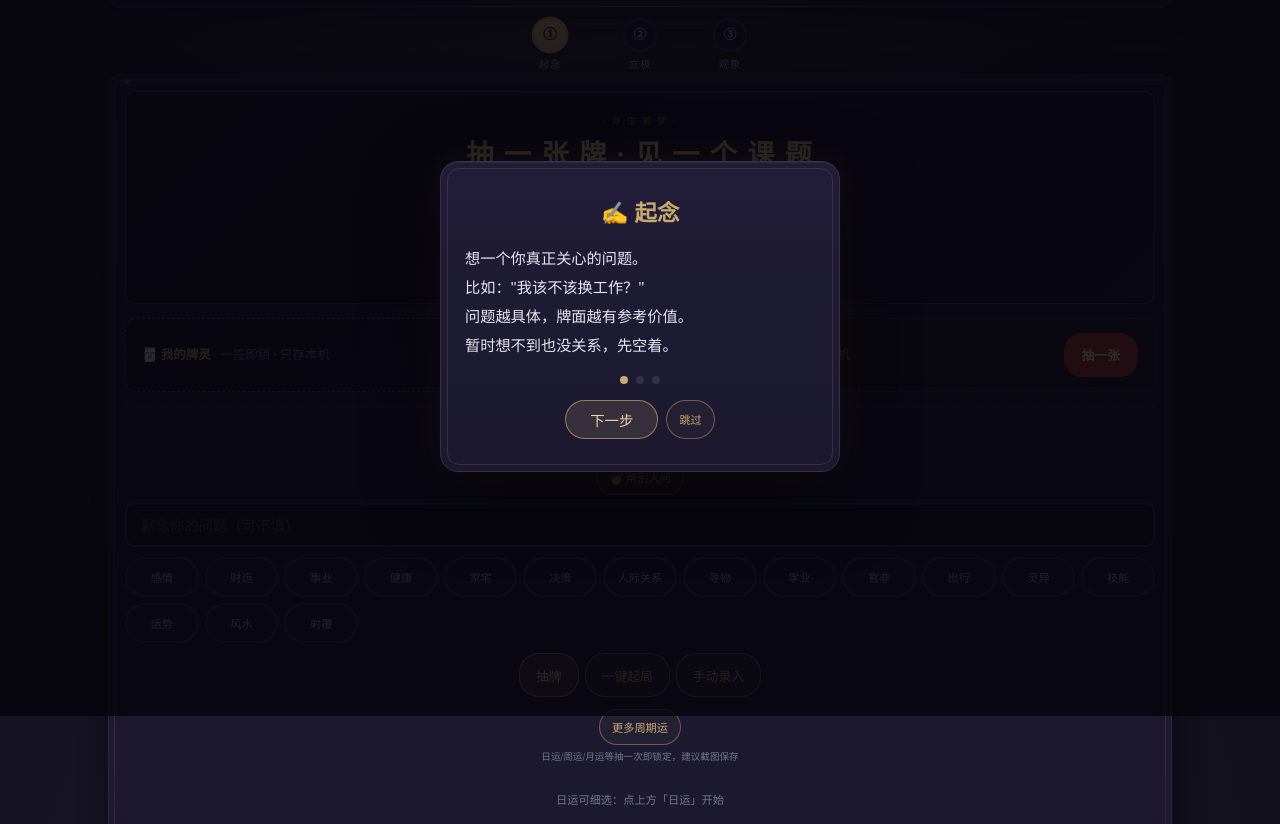
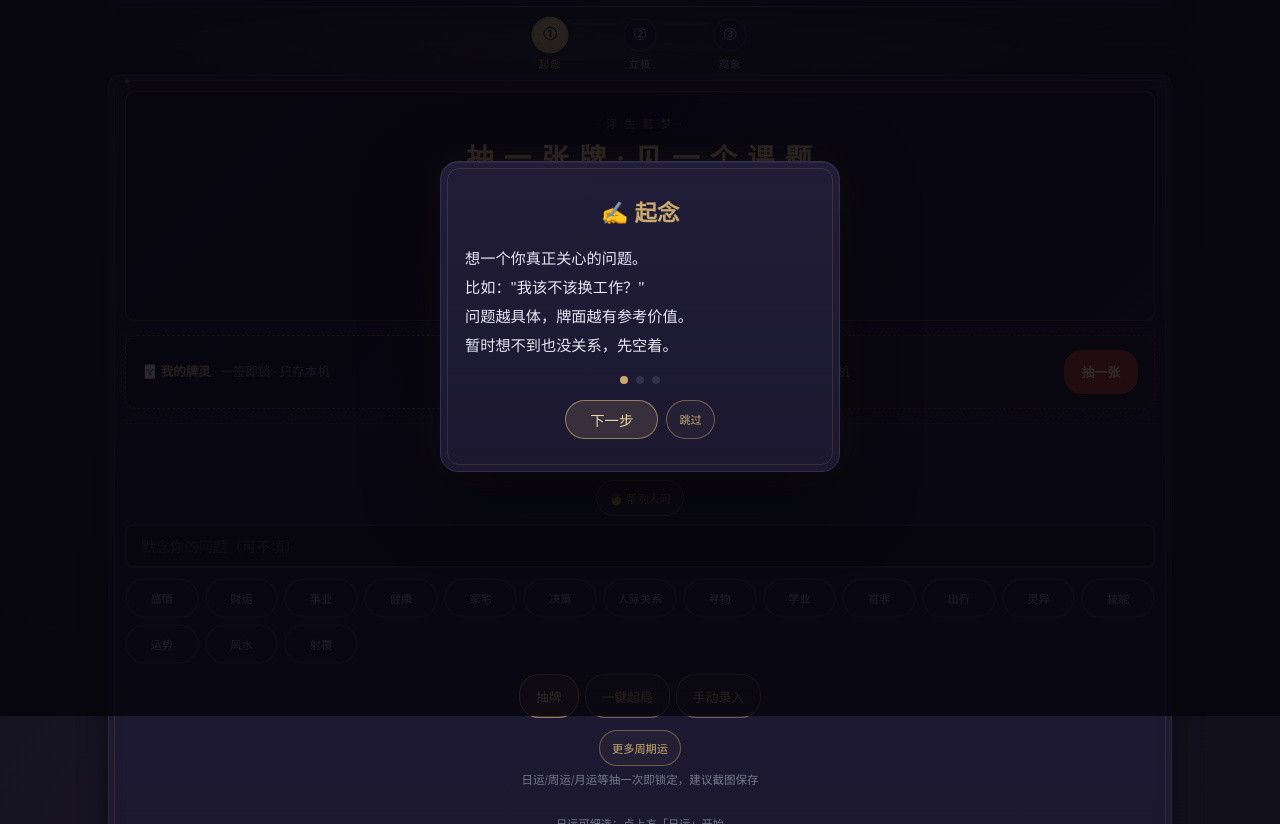
Before and after one commit to y22t19053/FuShengPai, a website built with Vite: page index.html in a window 1280 px wide. Shown: the part 84-908 px from the top of the page. Built offline with nearby package versions, Linux system fonts and the light colour scheme.

Commit message:
feat: PC端首页hero与工具区说明文字放大(类名覆盖内联小字号)

```diff
--- a/src/ui/ui-render.js
+++ b/src/ui/ui-render.js
@@ -195,10 +195,10 @@ export function renderStep1() {
       box-shadow: 0 2px 12px rgba(0,0,0,0.35);
       color: #c8c8d8;
     ">
-      <div style="font-size: 0.55rem; color: #8b6f47; letter-spacing: 2px; margin-bottom: 2px;">· 浮 生 若 梦 ·</div>
+      <div class="hero-eyebrow" style="font-size: 0.55rem; color: #8b6f47; letter-spacing: 2px; margin-bottom: 2px;">· 浮 生 若 梦 ·</div>
       <div class="hero-gold-title" style="font-size: 1.1rem; font-weight: 600; letter-spacing: 0.06em; margin: 0;">抽 一 张 牌 · 见 一 个 课 题</div>
       <div style="width: 28px; height: 1px; background: #8b6f47; margin: 6px auto;"></div>
-      <div style="font-size: 0.7rem; color: #77778a; margin-bottom: 8px;">牌灵与日运 · 各守一签，只存本机</div>
+      <div class="hero-sub" style="font-size: 0.7rem; color: #77778a; margin-bottom: 8px;">牌灵与日运 · 各守一签，只存本机</div>
       <div style="display: flex; gap: 8px; justify-content: center; flex-wrap: wrap;">
         <button id="paigeBtn" style="
           background: rgba(201,169,110,0.10);
@@ -222,7 +222,7 @@ export function renderStep1() {
           cursor: pointer;
         ">☯ 日运</button>
       </div>
-      <div style="margin-top: 6px; font-size: 0.5rem; color: #77778a; opacity: 0.7;">牌灵需 3 次观象方可重抽 · 日运细选各类别独立锁定</div>
+      <div class="hero-note" style="margin-top: 6px; font-size: 0.5rem; color: #77778a; opacity: 0.7;">牌灵需 3 次观象方可重抽 · 日运细选各类别独立锁定</div>
     </div>
 
     <!-- 🃏 牌灵 + 🌤 今日日运（已抽则直接可见，无需点击；未抽给轻引导） -->
@@ -230,7 +230,7 @@ export function renderStep1() {
 
     <!-- ⚙️ 深度工具区 -->
     <div id="toolSection" style="border-top: 1px dashed #323242; padding-top: 20px;">
-      <div style="font-size: 0.75rem; color: #8b6f47; text-align: center; margin-bottom: 12px;">🪷 深 度 占 卜 台</div>
+      <div class="tool-title" style="font-size: 0.75rem; color: #8b6f47; text-align: center; margin-bottom: 12px;">🪷 深 度 占 卜 台</div>
       <div style="display:flex;justify-content:center;gap:6px;margin-bottom:8px;">
         <button data-action="toggleConsultMode" class="small ${state.consultMode ? 'primary' : 'outline'}" style="font-size:0.7rem;">${state.consultMode ? '🧑 帮别人问 · 已开启' : '🧑 帮别人问'}</button>
       </div>
@@ -247,7 +247,7 @@ export function renderStep1() {
       <div style="display:flex;gap:6px;justify-content:center;margin-top:12px;flex-wrap:wrap;">
         <button id="morePeriodBtn" class="small outline">更多周期运</button>
       </div>
-      <div style="font-size:0.6rem;color:#77778a;text-align:center;margin-top:4px;">日运/周运/月运等抽一次即锁定，建议截图保存</div>
+      <div class="tool-note" style="font-size:0.6rem;color:#77778a;text-align:center;margin-top:4px;">日运/周运/月运等抽一次即锁定，建议截图保存</div>
       <div id="periodCardArea" style="margin-top:12px;display:flex;justify-content:center;"></div>
     </div>
 
--- a/style.css
+++ b/style.css
@@ -250,6 +250,30 @@ select:focus-visible {
 
   #dynamicPanels.step-home #heroSection .sub-line {
     font-size: 0.8rem;
+  }
+
+  /* 首页全宽下：hero 与工具区说明文字放大（覆盖内联小字号） */
+  #dynamicPanels.step-home .hero-eyebrow {
+    font-size: 0.7rem !important;
+    letter-spacing: 3px;
+  }
+
+  #dynamicPanels.step-home .hero-sub {
+    font-size: 0.85rem !important;
+    margin-bottom: 12px !important;
+  }
+
+  #dynamicPanels.step-home .hero-note {
+    font-size: 0.68rem !important;
+  }
+
+  #dynamicPanels.step-home .tool-title {
+    font-size: 0.9rem !important;
+    letter-spacing: 3px;
+  }
+
+  #dynamicPanels.step-home .tool-note {
+    font-size: 0.72rem !important;
   }
 
   .grid-9 {
```
